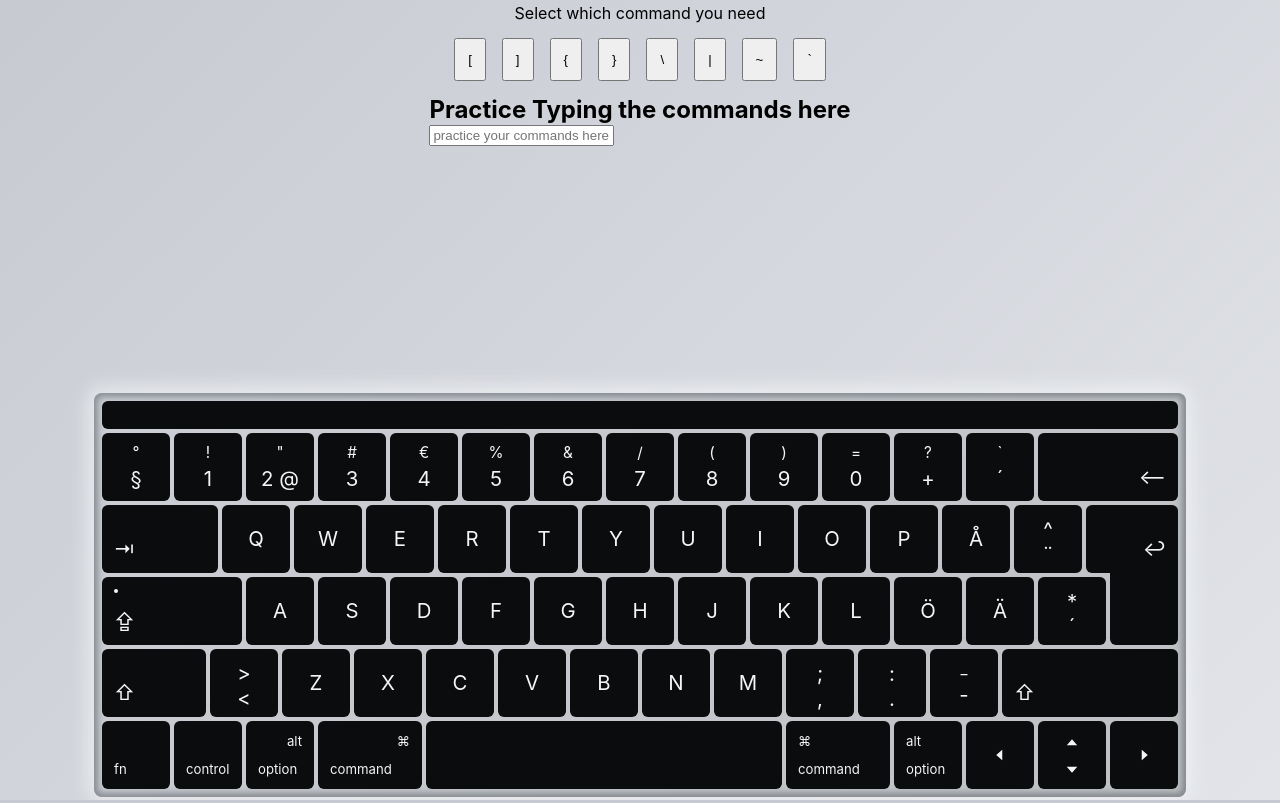
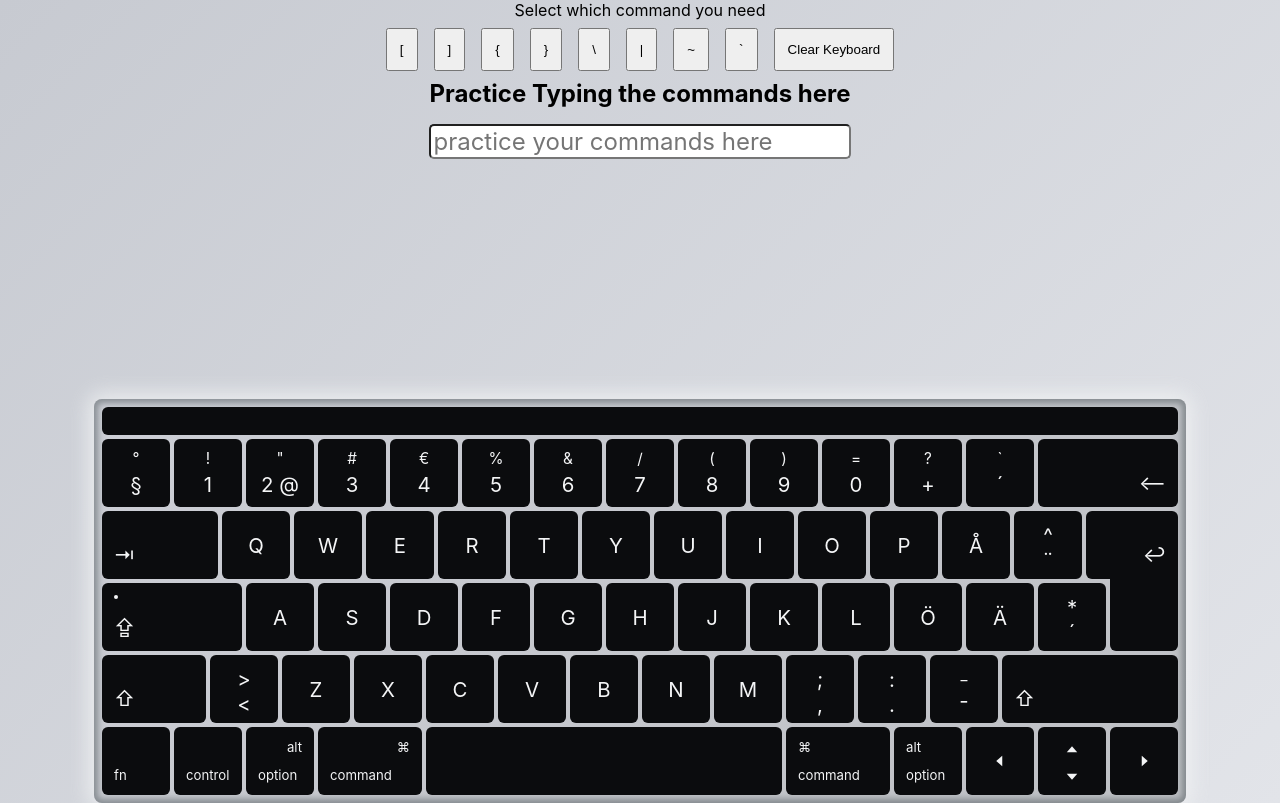
Before and after one commit to elfransat/keyboard-shortcut-website, a plain HTML site: page index.html in a window 1280 px wide. Drawn offline with Linux system fonts and the light colour scheme.

Commit message:
reverting style changes

```diff
--- a/index.html
+++ b/index.html
@@ -30,6 +30,12 @@
         ~
       </button>
       <button class="programming-symbol symbol">`</button>
+      <button
+        class="programming-symbol symbol"
+        onclick="clearPreviousHighlight()"
+      >
+        Clear Keyboard
+      </button>
     </div>
     <div class="practice">
       <h2>Practice Typing the commands here</h2>
--- a/style.scss
+++ b/style.scss
@@ -10,6 +10,21 @@
 
 .selected-command {
   border: 5px solid green;
+}
+
+//pratice text styling //
+
+.practice {
+  display: flex;
+  flex-direction: column;
+}
+//textbox
+#practice {
+  margin-top: 1rem;
+  border-radius: 5px;
+  font-size: 24px;
+  font-family: -apple-system, BlinkMacSystemFont, "Segoe UI", Roboto, Oxygen,
+    Ubuntu, Cantarell, "Open Sans", "Helvetica Neue", sans-serif;
 }
 
 // keyboard styling //
```
Also changed, not shown: style.css, 1 other file.
